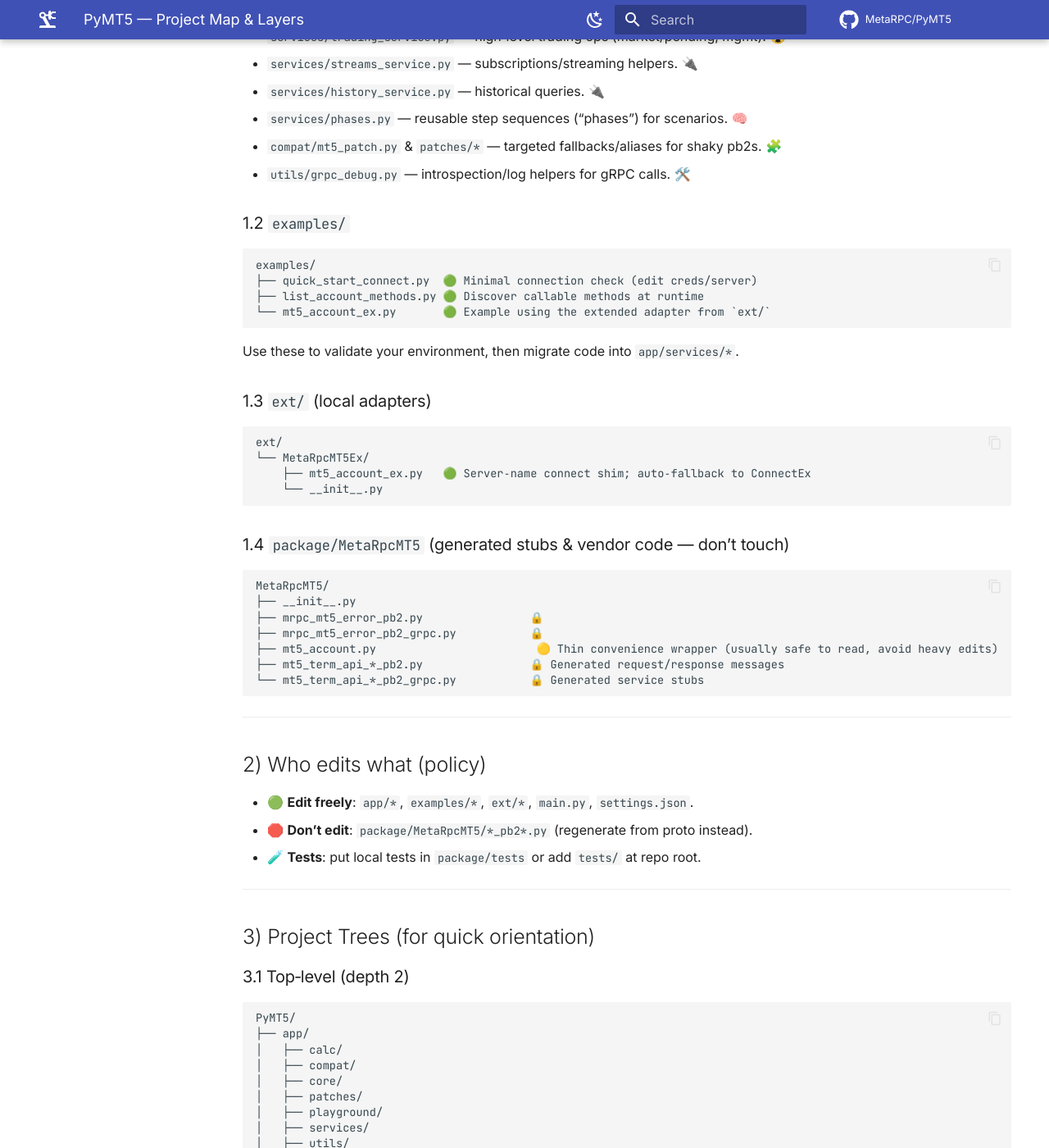
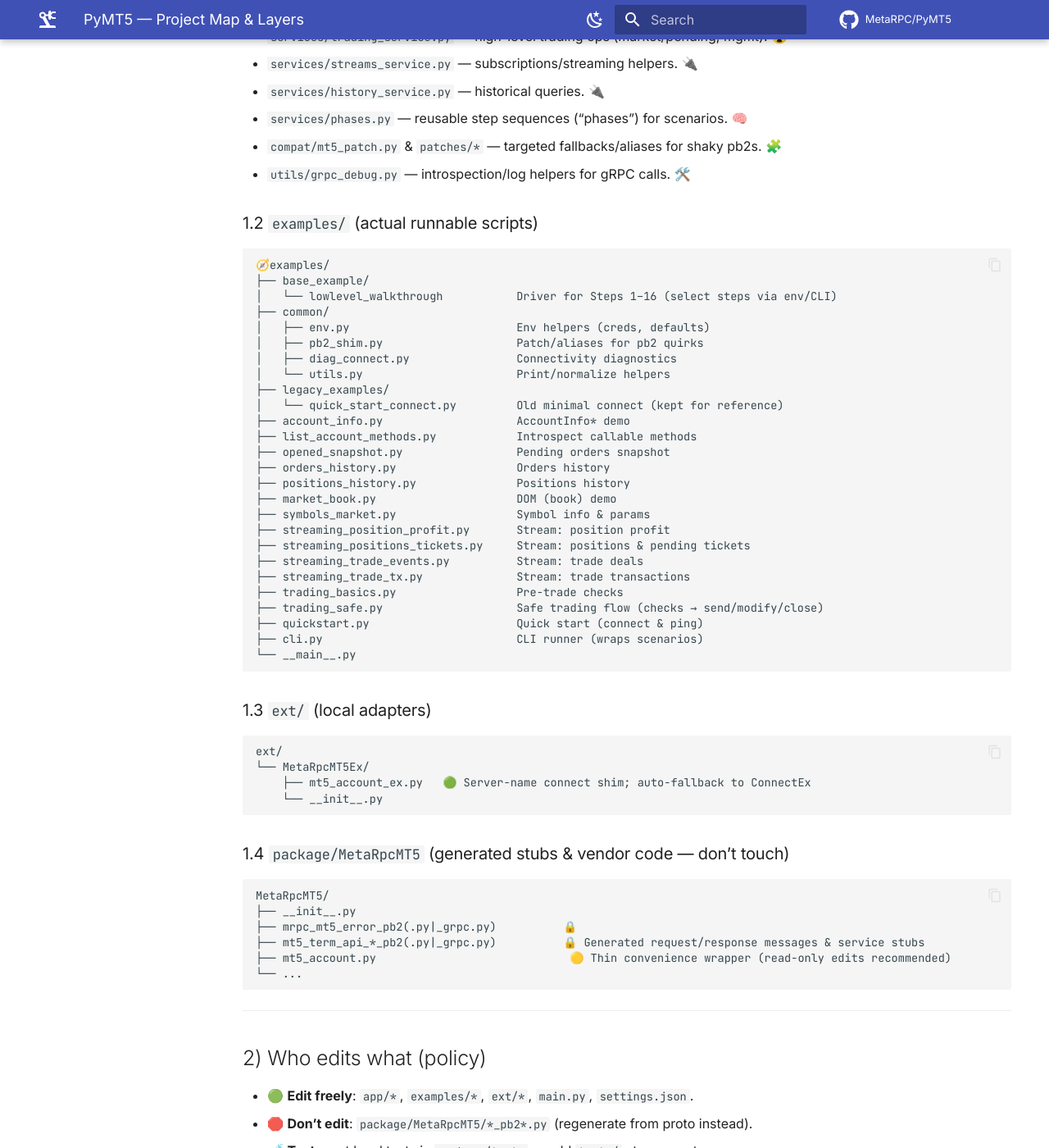
Before and after one commit to MetaRPC/PyMT5, an MkDocs documentation site: the page built from docs/I_want_to_add/Project_Map_and_Layers.md, in a window 1280 px wide and 1400 px high, scrolled down 1164 px. Shown: the whole window at 82% size. Built offline with MkDocs 1.6.1 and Material for MkDocs 9.7.7, drawn with Linux system fonts in a browser that asks for light colours; comment, search, counter and statistics services are not loaded; some of the changed text lies outside the part shown.

Commit message:
Update Project_Map_and_Layers.md

````diff
--- a/docs/I_want_to_add/Project_Map_and_Layers.md
+++ b/docs/I_want_to_add/Project_Map_and_Layers.md
@@ -4,20 +4,20 @@
 
 * **You edit** (green): `app/`, `examples/`, `ext/`, `docs/`, `main.py`, `settings.json`.
 * **Don’t edit** (lock): `package/MetaRpcMT5/*_pb2*.py` (generated gRPC stubs), build artifacts.
-* **Start here**: `examples/quick_start_connect.py` → verify connection → move to `app/services/*` for real work.
-* **Danger zone**: anything that can place/cancel orders — see `app/services/trading_service.py`. ☢️
+* **Start here**: `examples/quickstart.py` → verify connection → затем переносите логику в `app/services/*`.
+* **Danger zone**: всё, что может ставить/менять/закрывать ордера — см. `app/services/trading_service.py`. ☢️
 
 Legend: 🟢 = safe to edit, 🔒 = generated/infra, 🧩 = extension/adapters, 📚 = docs, 🧪 = tests, 🧠 = core logic, 🔌 = integration, 🧭 = examples.
 
 ---
 
-## 1) High‑Level Project Map
+## 1) High-Level Project Map
 
 ```
 PyMT5/
 ├── app/                    🟢 🧠 Project application code (services, patches, utils)
-├── docs/                   🟢 📚 MkDocs content (guides, API, this page)
-├── examples/               🟢 🧭 Minimal runnable scripts & how‑tos
+├── docs/                   🟢 📚 MkDocs content (guides, API, site)
+├── examples/               🟢 🧭 Minimal runnable scripts & how-tos
 ├── ext/                    🟢 🧩 Local adapters/shims that wrap the base package
 ├── package/                🔒 Published package sources (incl. generated pb2)
 ├── main.py                 🟢 Entry point (optional)
@@ -29,14 +29,14 @@ PyMT5/
 ### 1.1 `app/` (you will work here 80% of the time)
 
 ```
-app/
-├── calc/                   🟢 Helpers for trading/math (e.g., P&L, margin)
-├── compat/                 🟢 Patches for pb2/terminal compatibility
-├── core/                   🟢 Core service & connection glue
-├── patches/                🟢 Small, focused monkey‑patches
-├── playground/             🟢 Local sandboxes (don’t ship to prod)
-├── services/               🟢 High‑level APIs (history, streams, trading)
-├── utils/                  🟢 Debug and helper utilities
+🟢 app/
+├── calc/                    Helpers for trading/math (e.g., P&L, margin)
+├── compat/                  Patches for pb2/terminal compatibility
+├── core/                    Core service & connection glue
+├── patches/                 Small, focused monkey-patches
+├── playground/              Local sandboxes (don’t ship to prod)
+├── services/                High-level APIs (history, streams, trading)
+├── utils/                   Debug and helper utilities
 └── __init__.py
 ```
 
@@ -44,45 +44,62 @@ Key files:
 
 * `core/mt5_service.py` — central async client/service wrapper. 🔌
 * `core/mt5_connect_helper.py` — resilient connect/disconnect/ensure logic. 🧠
-* `services/trading_service.py` — high‑level trading ops (market/pending, mgmt). ☢️
+* `services/trading_service.py` — high-level trading ops (market/pending, mgmt). ☢️
 * `services/streams_service.py` — subscriptions/streaming helpers. 🔌
 * `services/history_service.py` — historical queries. 🔌
 * `services/phases.py` — reusable step sequences (“phases”) for scenarios. 🧠
 * `compat/mt5_patch.py` & `patches/*` — targeted fallbacks/aliases for shaky pb2s. 🧩
 * `utils/grpc_debug.py` — introspection/log helpers for gRPC calls. 🛠️
 
-### 1.2 `examples/`
+### 1.2 `examples/` (actual runnable scripts)
 
 ```
-examples/
-├── quick_start_connect.py  🟢 Minimal connection check (edit creds/server)
-├── list_account_methods.py 🟢 Discover callable methods at runtime
-└── mt5_account_ex.py       🟢 Example using the extended adapter from `ext/`
-
+🧭examples/
+├── base_example/
+│   └── lowlevel_walkthrough           Driver for Steps 1–16 (select steps via env/CLI)
+├── common/
+│   ├── env.py                         Env helpers (creds, defaults)
+│   ├── pb2_shim.py                    Patch/aliases for pb2 quirks
+│   ├── diag_connect.py                Connectivity diagnostics
+│   └── utils.py                       Print/normalize helpers
+├── legacy_examples/
+│   └── quick_start_connect.py         Old minimal connect (kept for reference)
+├── account_info.py                    AccountInfo* demo
+├── list_account_methods.py            Introspect callable methods
+├── opened_snapshot.py                 Pending orders snapshot
+├── orders_history.py                  Orders history
+├── positions_history.py               Positions history
+├── market_book.py                     DOM (book) demo
+├── symbols_market.py                  Symbol info & params
+├── streaming_position_profit.py       Stream: position profit
+├── streaming_positions_tickets.py     Stream: positions & pending tickets
+├── streaming_trade_events.py          Stream: trade deals
+├── streaming_trade_tx.py              Stream: trade transactions
+├── trading_basics.py                  Pre-trade checks
+├── trading_safe.py                    Safe trading flow (checks → send/modify/close)
+├── quickstart.py                      Quick start (connect & ping)
+├── cli.py                             CLI runner (wraps scenarios)
+└── __main__.py
 ```
-
-Use these to validate your environment, then migrate code into `app/services/*`.
 
 ### 1.3 `ext/` (local adapters)
 
 ```
 ext/
 └── MetaRpcMT5Ex/
-    ├── mt5_account_ex.py   🟢 Server‑name connect shim; auto‑fallback to ConnectEx
+    ├── mt5_account_ex.py   🟢 Server-name connect shim; auto-fallback to ConnectEx
     └── __init__.py
 ```
-
 
 ### 1.4 `package/MetaRpcMT5` (generated stubs & vendor code — don’t touch)
 
 ```
 MetaRpcMT5/
 ├── __init__.py
-├── mrpc_mt5_error_pb2.py                🔒
-├── mrpc_mt5_error_pb2_grpc.py           🔒
-├── mt5_account.py                        🟡 Thin convenience wrapper (usually safe to read, avoid heavy edits)
-├── mt5_term_api_*_pb2.py                🔒 Generated request/response messages
-└── mt5_term_api_*_pb2_grpc.py           🔒 Generated service stubs
+├── mrpc_mt5_error_pb2(.py|_grpc.py)          🔒
+├── mt5_term_api_*_pb2(.py|_grpc.py)          🔒 Generated request/response messages & service stubs
+├── mt5_account.py                             🟡 Thin convenience wrapper (read-only edits recommended)
+└── ...
 ```
 
 ---
@@ -95,161 +112,66 @@ MetaRpcMT5/
 
 ---
 
-## 3) Project Trees (for quick orientation)
+## 3) Project Trees
 
-### 3.1 Top‑level (depth 2)
+### 3.1 Top-level (depth 2)
 
 ```
 PyMT5/
 ├── app/
-│   ├── calc/
-│   ├── compat/
-│   ├── core/
-│   ├── patches/
-│   ├── playground/
-│   ├── services/
-│   ├── utils/
-│   └── __init__.py
 ├── docs/
-│   ├── I_want_to_add/
-│   ├── MT5Account/
-│   ├── api.md
-│   └── index.md
 ├── examples/
-│   ├── __init__.py
-│   ├── cli.py
-│   ├── common/
-│   ├── account_info.py
-│   ├── opened_snapshot.py
-│   ├── orders_history.py
-│   ├── positions_history.py
-│   ├── quickstart.py
-│   ├── streaming.py
-│   ├── streaming_position_profit.py
-│   ├── streaming_positions_tickets.py
-│   ├── streaming_trade_events.py
-│   ├── streaming_trade_tx.py
-│   ├── symbols_market.py
-│   ├── trading_basics.py
-│   ├── trading_safe.py
-│   └── test_connection.py
 ├── ext/
-│   ├── MetaRpcMT5Ex/
-│   └── setup.py
 ├── package/
-│   ├── MetaRpcMT5/
-│   ├── tests/
-│   ├── mt5_term_api.pyproj
-│   ├── mt5_term_api.pyproj.user
-│   ├── mt5_term_api.sln
-│   ├── pyproject.toml
-│   └── python.pyproj.user
-├── .gitignore
 ├── main.py
 ├── mkdocs.yml
 ├── README.md
-├── settings.json
-└── tree.txt
-
+└── settings.json
 ```
 
 ### 3.2 `app/` (depth 3)
 
 ```
 app/
-├── calc/
-│   └── mt5_calc.py
-├── compat/
-│   ├── __init__.py
-│   └── mt5_patch.py
-├── core/
-│   ├── config.py
-│   ├── constants.py
-│   ├── mt5_connect_helper.py
-│   └── mt5_service.py
-├── patches/
-│   ├── charts_copy_patch.py
-│   ├── market_info_patch.py
-│   ├── mt5_bind_patch.py
-│   ├── patch_mt5_pb2_aliases.py
-│   ├── quiet_connect_patch.py
-│   └── symbol_params_patch.py
-├── playground/
-│   └── live_test.py
-├── services/
-│   ├── history_service.py
-│   ├── phases.py
-│   ├── streams_service.py
-│   ├── trading_probe.py
-│   └── trading_service.py
-├── utils/
-│   └── grpc_debug.py
+├── calc/mt5_calc.py
+├── compat/{mt5_patch.py, __init__.py}
+├── core/{config.py, constants.py, mt5_connect_helper.py, mt5_service.py}
+├── patches/{charts_copy_patch.py, market_info_patch.py, mt5_bind_patch.py,
+│           patch_mt5_pb2_aliases.py, quiet_connect_patch.py, symbol_params_patch.py}
+├── playground/live_test.py
+├── services/{history_service.py, phases.py, streams_service.py, trading_probe.py, trading_service.py}
+├── utils/grpc_debug.py
 └── __init__.py
 ```
 
+### 3.3 `examples/` (selected)
 
-### 3.3 `package/MetaRpcMT5`
+```
+examples/
+├── base_example/lowlevel_walkthrough
+├── common/{env.py, pb2_shim.py, diag_connect.py, utils.py}
+├── legacy_examples/quick_start_connect.py
+├── {quickstart.py, account_info.py, opened_snapshot.py, orders_history.py,
+│    positions_history.py, market_book.py, symbols_market.py,
+│    streaming_position_profit.py, streaming_positions_tickets.py,
+│    streaming_trade_events.py, streaming_trade_tx.py,
+│    trading_basics.py, trading_safe.py, list_account_methods.py, cli.py}
+└── __main__.py
+```
+
+### 3.4 `package/MetaRpcMT5` (excerpt)
 
 ```
 MetaRpcMT5/
-├── __init__.py
-├── mrpc_mt5_error_pb2.py
-├── mrpc_mt5_error_pb2_grpc.py
 ├── mt5_account.py
-├── mt5_term_api_account_helper_pb2.py
-├── mt5_term_api_account_helper_pb2_grpc.py
-├── mt5_term_api_account_information_pb2.py
-├── mt5_term_api_account_information_pb2_grpc.py
-├── mt5_term_api_charts_pb2.py
-├── mt5_term_api_charts_pb2_grpc.py
-├── mt5_term_api_connection_pb2.py
-├── mt5_term_api_connection_pb2_grpc.py
-├── mt5_term_api_health_check_pb2.py
-├── mt5_term_api_health_check_pb2_grpc.py
-├── mt5_term_api_internal_charts_pb2.py
-├── mt5_term_api_internal_charts_pb2_grpc.py
-├── mt5_term_api_market_info_pb2.py
-├── mt5_term_api_market_info_pb2_grpc.py
-├── mt5_term_api_subscriptions_pb2.py
-├── mt5_term_api_subscriptions_pb2_grpc.py
-├── mt5_term_api_trade_functions_pb2.py
-├── mt5_term_api_trade_functions_pb2_grpc.py
-├── mt5_term_api_trading_helper_pb2.py
-└── mt5_term_api_trading_helper_pb2_grpc.py
-```
-
-### 3.4 `ext/`
-
-```
-ext/
-├── MetaRpcMT5Ex/
-│   ├── __init__.py
-│   └── mt5_account_ex.py
-└── setup.py
-```
-
-### 3.5 `docs/`
-
-```
-docs/
-├── I_want_to_add/
-│   ├── Architecture_DataFlow.md
-│   └── Glossary.md
-├── MT5Account/
-│   ├── Account_Information/
-│   ├── Orders_Positions_History/
-│   ├── Subscriptions_Streaming/
-│   ├── Symbols_and_Market/
-│   ├── Trading_Operations/
-│   ├── BASE.md
-│   └── Under_the_Hood.md
-├── api.md
-└── index.md
+├── mt5_term_api_..._pb2.py
+├── mt5_term_api_..._pb2_grpc.py
+└── ...
 ```
 
 ---
 
-## 4) How to build a scenario (step‑by‑step)
+## 4) How to build a scenario (step-by-step)
 
 1. **Start** in `examples/` — sketch a minimal script that calls one or two `MT5Service` methods.
 2. **Promote** it into `app/services/` as a function (`async def your_scenario(...)`).
@@ -257,6 +179,7 @@ docs/
 4. **Patch carefully** — if you hit pb2 differences, look at `app/compat/mt5_patch.py` and `app/patches/*`.
 5. **Stream or poll** — for ticks/transactions use `streams_service.py`; for history use `history_service.py`.
 6. **Wire up config** via `core/config.py` (env, defaults) and reuse `core/mt5_connect_helper.py`.
+
 ---
 
 “Wishing you green candles, quiet terminals, and reproducible wins. 🟢”
````
